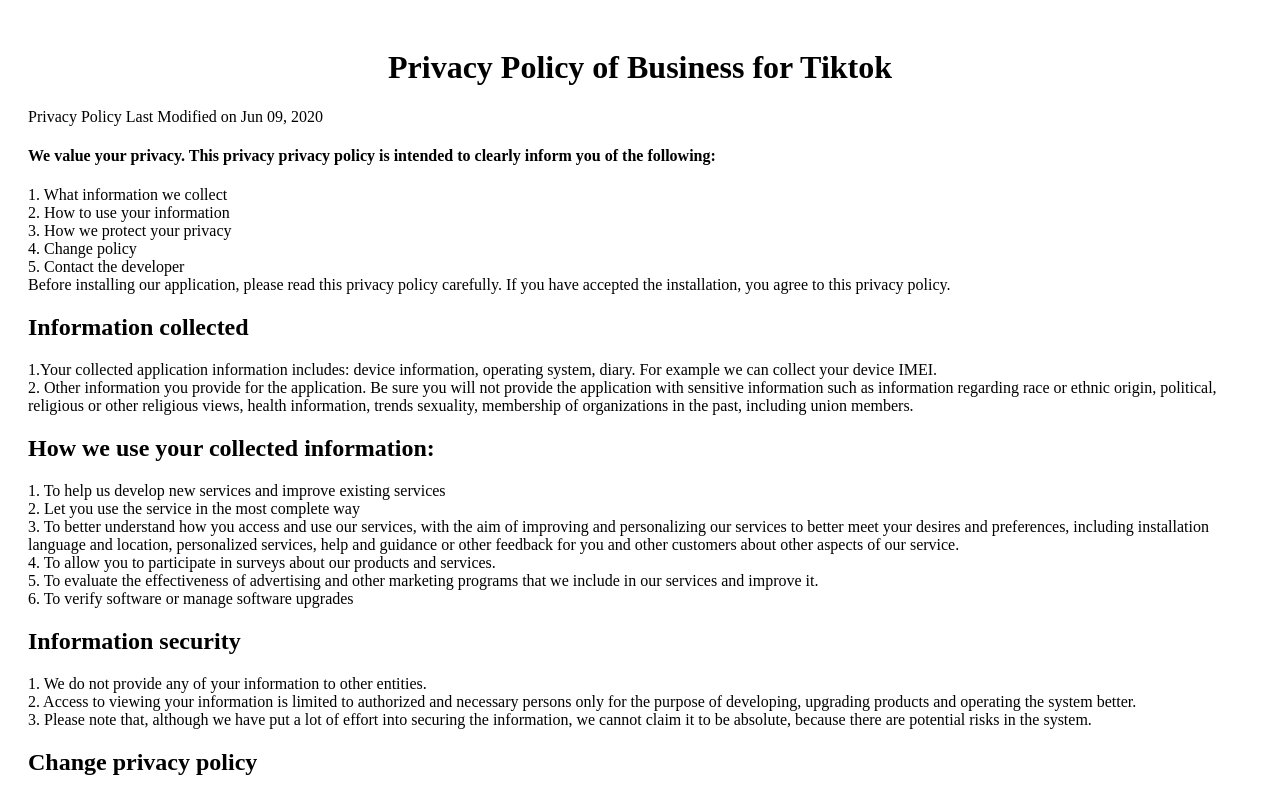
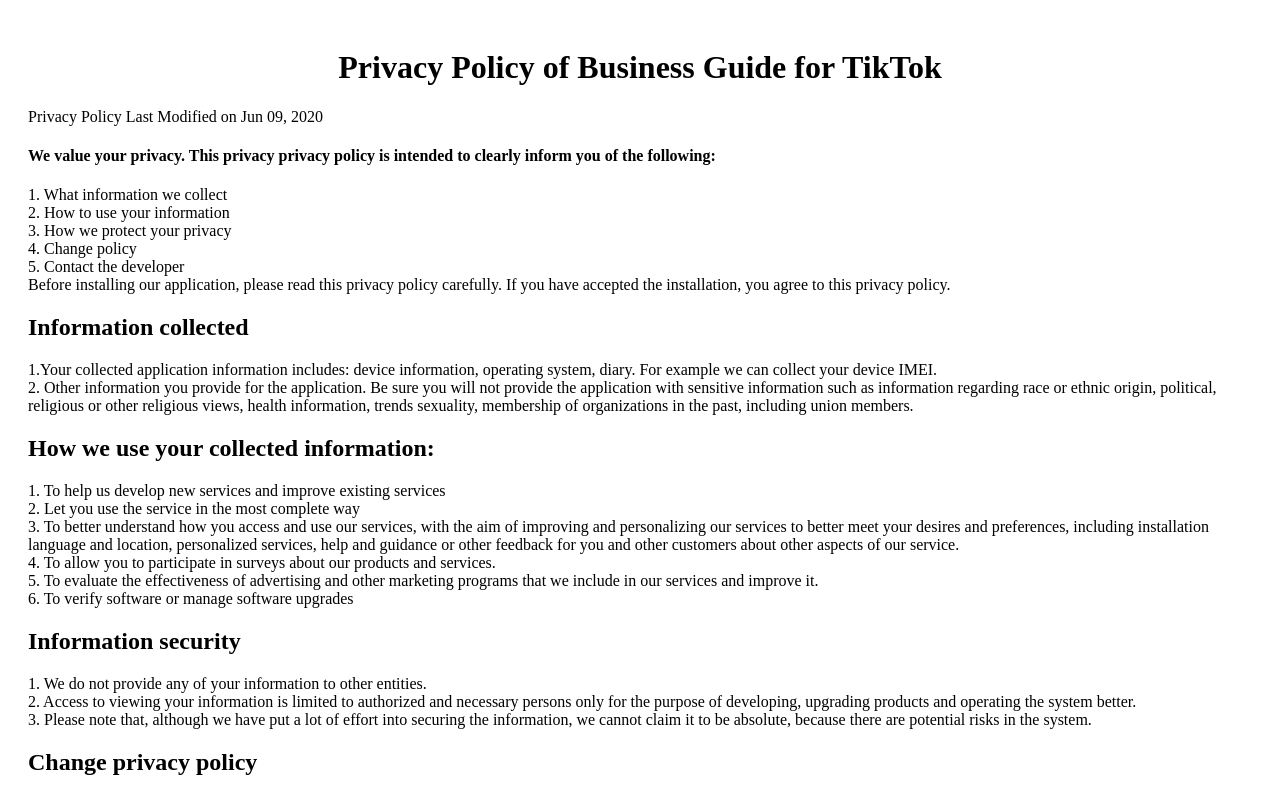
Before and after one commit to Kuzuki4799/Policy_Business_Guide_Tiktok_Hihi, a plain HTML site: page index.html in a window 1280 px wide. Shown: the top 796 px of the page. Drawn offline with Linux system fonts and the light colour scheme.

Commit message:
Update index.html

```diff
--- a/index.html
+++ b/index.html
@@ -7,7 +7,7 @@
 <link type="text/css" rel="stylesheet" charset="UTF-8" href="./index_files/translateelement.css"></head>
 <body>
 	<div id="content" style="padding:20px;">
-		<h1 style="text-align: center;">Privacy Policy of Business for Tiktok</h1>
+		<h1 style="text-align: center;">Privacy Policy of Business Guide for TikTok</h1>
 		<p>Privacy Policy Last Modified on Jun 09, 2020</p>
 		<h4>We value your privacy. This privacy privacy policy is intended to clearly inform you of the following:</h4>
 			1. What information we collect<br>
```
